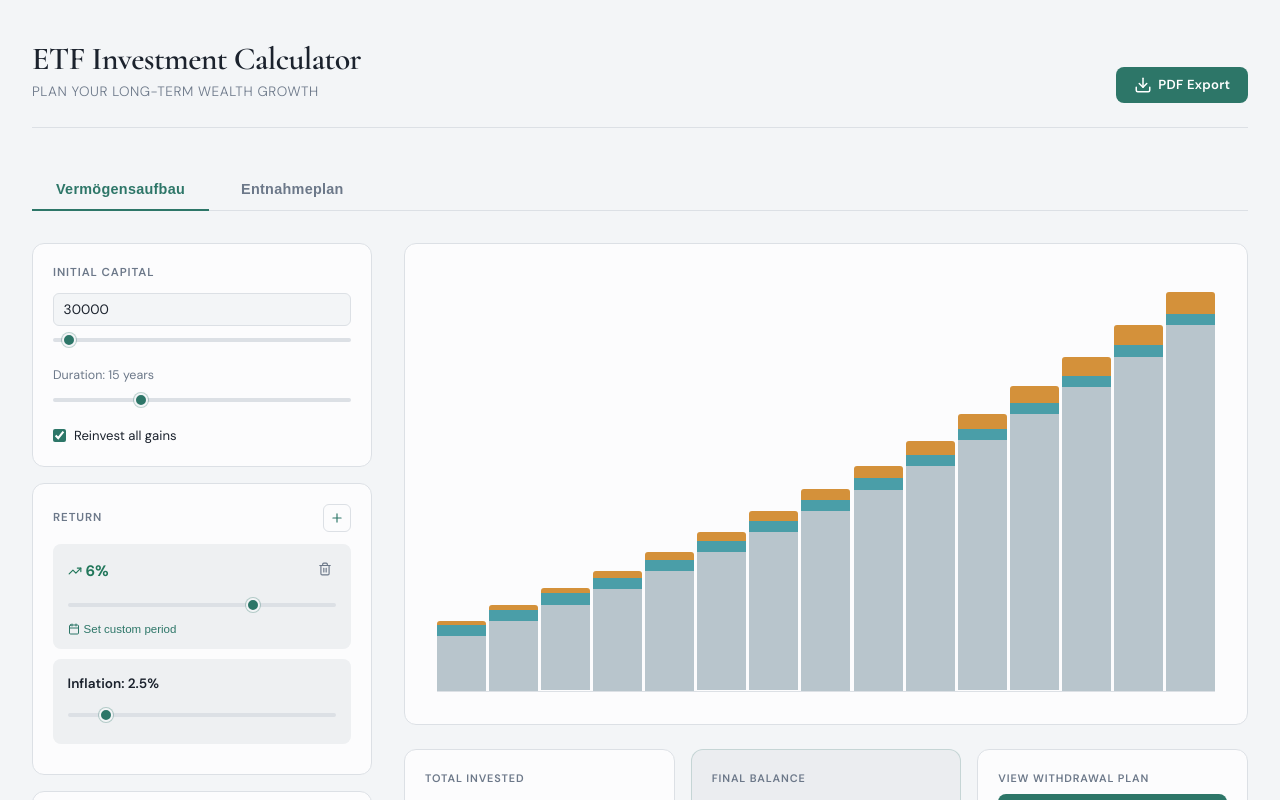
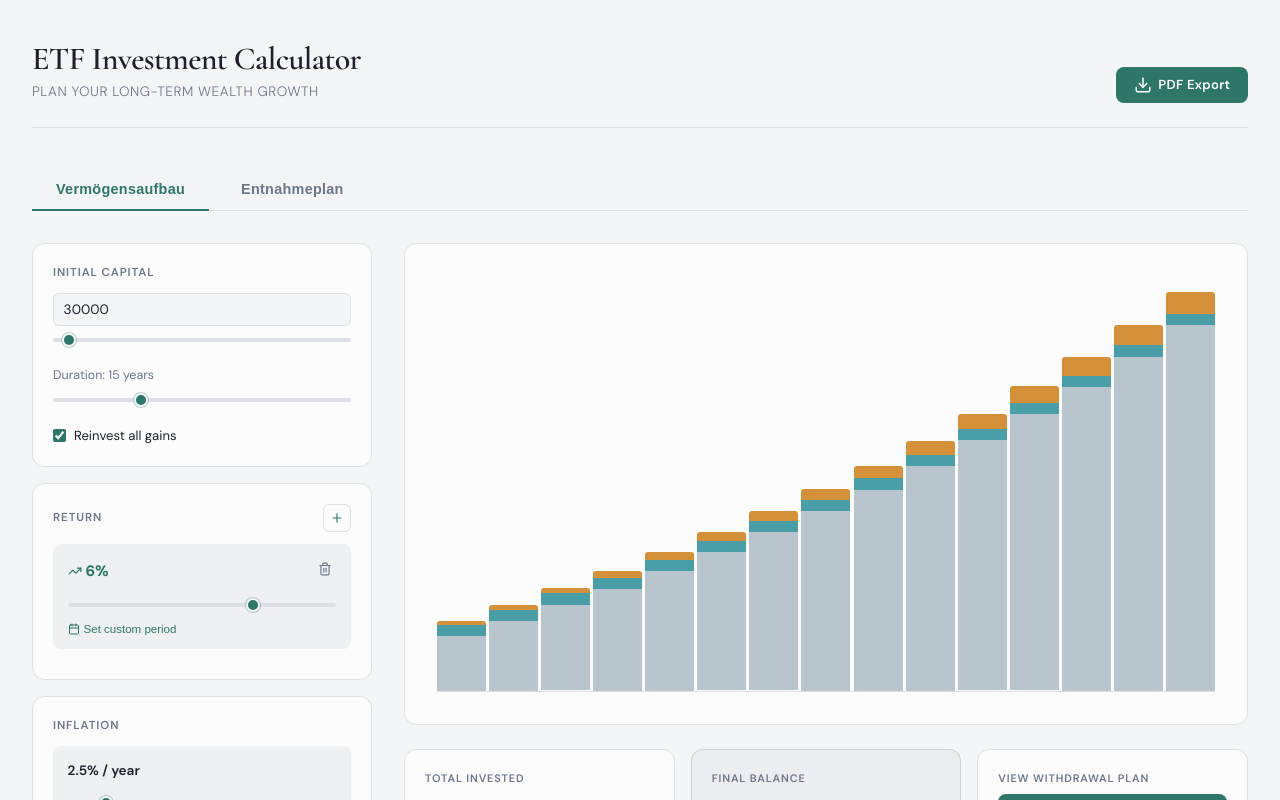
Before and after one commit to hamsterbacke23/investment-calc, a Vue app: page / in a window 1280 px wide. Shown: the top 800 px of the page. Built offline with nearby package versions, Linux system fonts and the light colour scheme.

Commit message:
Move Inflation to its own card below Return

```diff
--- a/src/App.vue
+++ b/src/App.vue
@@ -503,9 +503,15 @@ const exportPDF = () => {
               <button @click="toggleCustomDuration(p)" class="btn-link btn-link-reset" title="Reset to always">✕</button>
             </div>
           </div>
+        </section>
+
+        <section class="card">
+          <div class="card-header">
+            <h3>Inflation</h3>
+          </div>
           <div class="item-box">
             <div class="flex-row">
-              <span class="item-label">Inflation: {{ inflationRate.toFixed(1) }}%</span>
+              <span class="item-label">{{ inflationRate.toFixed(1) }}% / year</span>
             </div>
             <input type="range" v-model.number="inflationRate" min="0" max="20" step="0.1" />
           </div>
```
